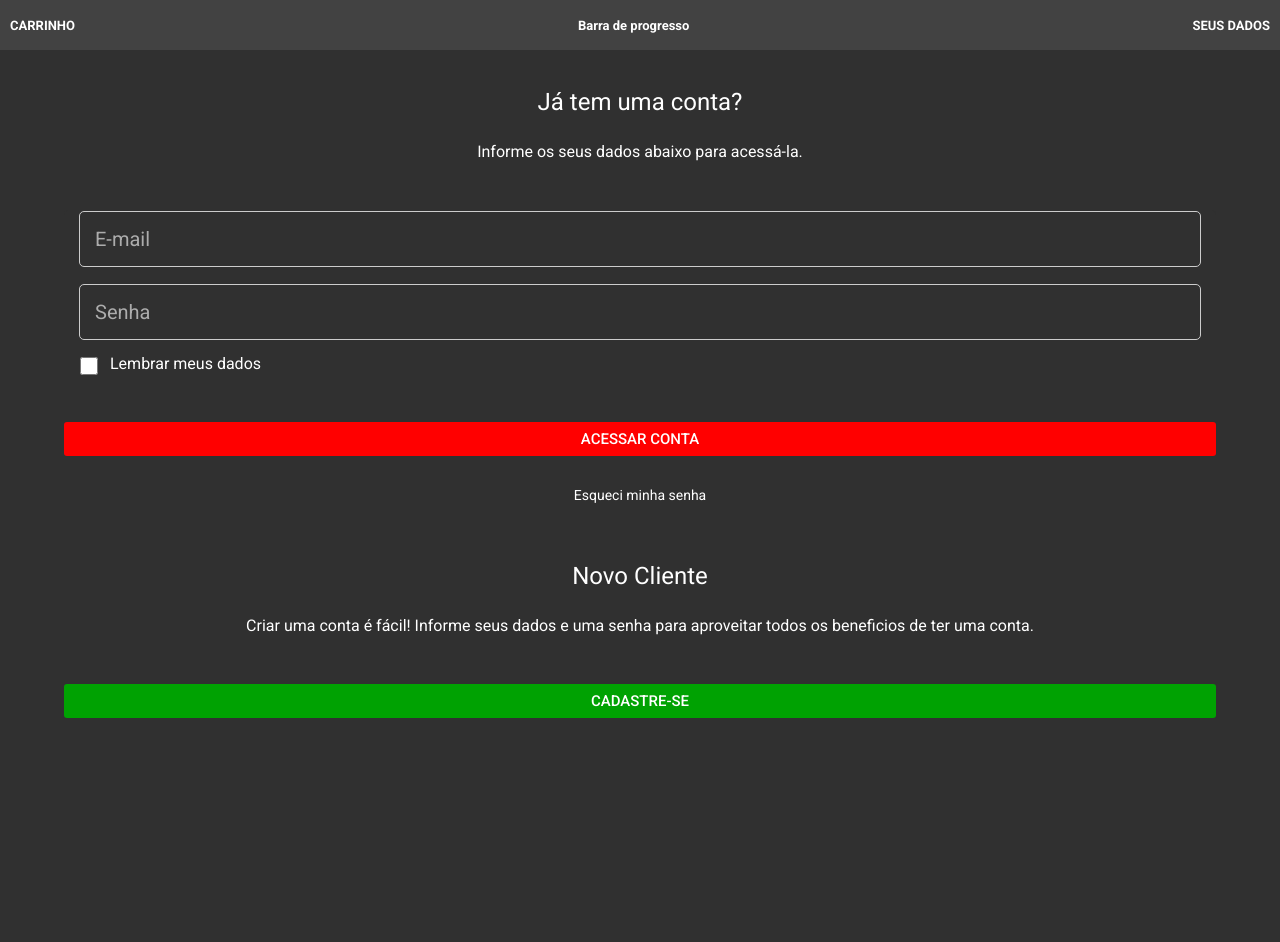
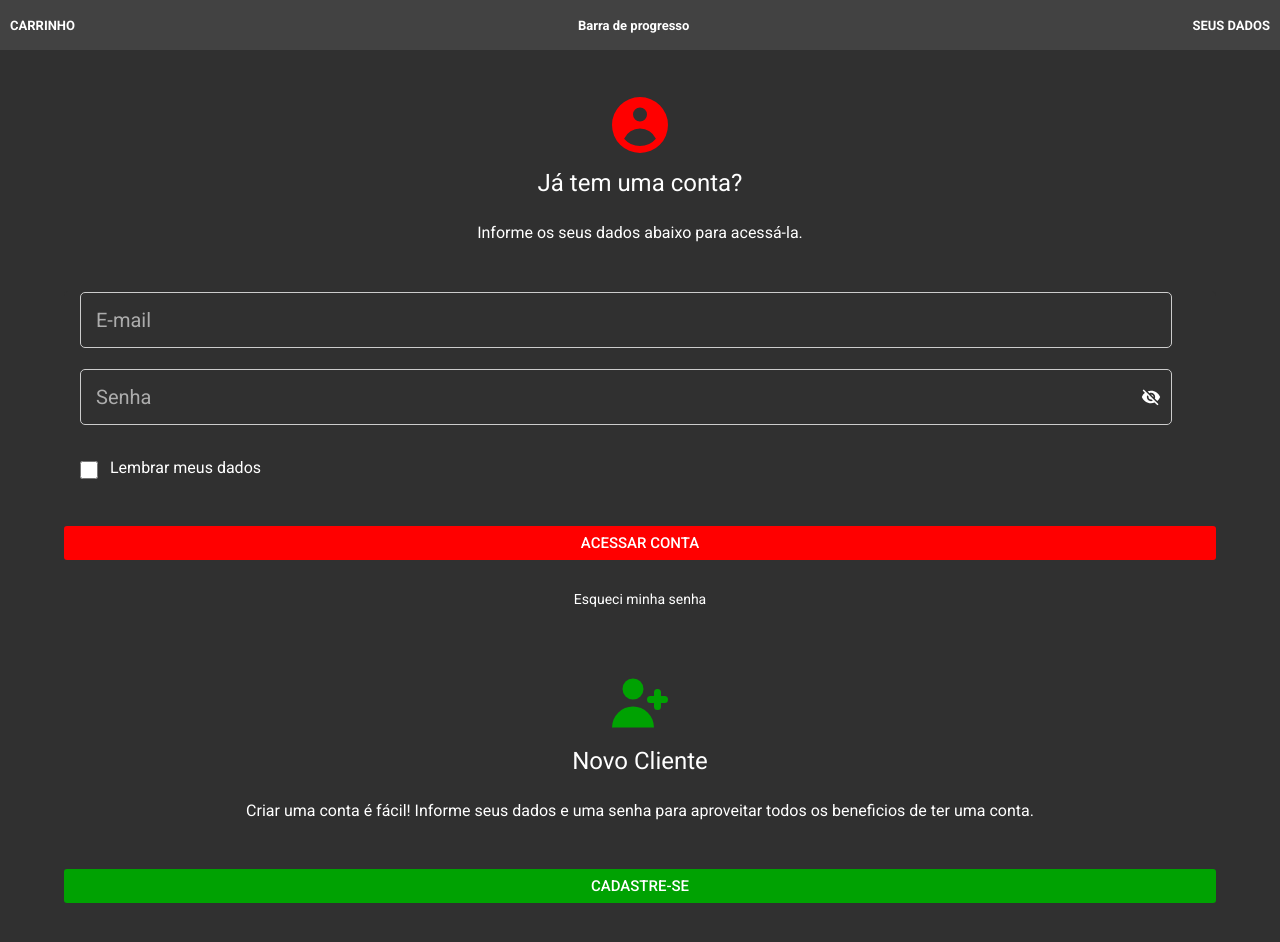
Before and after one commit to Gabriel-16n5/Boot-Ecommerce-End, a React (Create React App) app: page /login in a window 1280 px wide. Before the commit the page ends 800 px from the top, so only its background shows below. Built offline with nearby package versions, Linux system fonts and the light colour scheme.

Commit message:
SenhaEscondida

```diff
--- a/src/pages/LoginPage/index.js
+++ b/src/pages/LoginPage/index.js
@@ -1,11 +1,16 @@
 import { useState } from "react"
 import { useNavigate } from "react-router-dom"
-import { ContainerMain, Divtop, Divmenu, Button,Register } from "./styled"
+import { ContainerMain, Divtop, Divmenu, Button,Register,User,Newuser } from "./styled"
 import axios from "axios";
+import { MdVisibilityOff } from "react-icons/md";
+import { HiUserAdd,HiUserCircle } from "react-icons/hi";
+
+
 
 export default function LoginPage() {
     const navigate = useNavigate();
     const [data, setData] = useState({email:"",password:""})
+    const [hidden,setHidden] = useState("password")
 
     function register(e) {
         e.preventDefault();
@@ -24,6 +29,15 @@ export default function LoginPage() {
             alert(`Erro: ${err.response.status}, ${err.response.data}`)
         });
     }
+
+    function hides(e){
+        e.preventDefault();
+        if(hidden === "password"){
+            setHidden("text")
+        } else {
+            setHidden("password")
+        }
+    }
     return (
         <ContainerMain>
         <Divtop>
@@ -31,24 +45,29 @@ export default function LoginPage() {
             <h1>Barra de progresso</h1>
             <h1>SEUS DADOS</h1>
         </Divtop>
-        <Divmenu>
+        <Divmenu >
+           <User><HiUserCircle/></User>
             <h2>Já tem uma conta?</h2>
             <p>Informe os seus dados abaixo para acessá-la.</p>
             <form>
-
+                <span>
                 <input value={data.email} onChange={e => setData({ ...data, email: e.target.value })} placeholder="E-mail" type="email" />
-                <input value={data.password} onChange={e => setData({ ...data, password: e.target.value })} placeholder="Senha" type="password" />
-
+                <input value={data.password} onChange={e => setData({ ...data, password: e.target.value })} placeholder={`Senha`} type={hidden}/>
+                <span><MdVisibilityOff onClick={e => hides(e)}/></span>
+                </span>
                 <div>
                     <input type="checkbox" />
                     <p>Lembrar meus dados</p>
                 </div>
+
+
 
             </form>
             <Button onClick={e => register(e)}>ACESSAR CONTA</Button>
             <a onClick={() => navigate("/")}>Esqueci minha senha</a>
         </Divmenu>
         <Divmenu>
+        <Newuser><HiUserAdd/></Newuser>
         <h2>Novo Cliente</h2>
         <p>Criar uma conta é fácil! Informe seus dados e uma senha para aproveitar todos os beneficios de ter uma conta.</p>
         <Register onClick={e => navigate("/register")}>CADASTRE-SE</Register>
--- a/src/pages/LoginPage/styled.js
+++ b/src/pages/LoginPage/styled.js
@@ -1,5 +1,5 @@
 import styled from "styled-components"
-import { white, darkgray ,green} from "../../constants/colors"
+import { white, darkgray ,green, red} from "../../constants/colors"
 
 
 export const ContainerMain = styled.div`
@@ -54,10 +54,29 @@ input::placeholder{
 input{
     color:${white};
 }
+span{
+    width: calc(100% - 30px);
+    display:flex;
+    flex-direction:column;
+    position:relative;
+    input{
+        margin-bottom:20px;
+    }
+    span{
+        width:20px;
+        height:20px;
+        font-size:20px;
+        position:absolute;
+        bottom:38px;
+        right:40px;
+    }
+}
+
 div{
     width:90vw;
     display:flex;
     padding-left:15px;
+
     input{
         width:18px;
         height:18px;
@@ -77,3 +96,12 @@ font-size:15px;
 font-weight:500;
 background-color:${green};
 `
+
+export const User = styled.section`
+font-size:70px;
+color:${red};
+`
+export const Newuser = styled.section`
+font-size:70px;
+color:${green};
+`
--- a/src/pages/SignUpPage/index.js
+++ b/src/pages/SignUpPage/index.js
@@ -1,6 +1,7 @@
 import { useState } from "react"
 import { useNavigate } from "react-router-dom"
-import { ContainerMain, Divtop, Divmenu, Button } from "./styled"
+import { ContainerMain, Divtop, Divmenu, Button,User } from "./styled"
+import { HiUserAdd } from "react-icons/hi";
 import axios from 'axios'
 
 export default function SignUpPage() {
@@ -31,6 +32,7 @@ export default function SignUpPage() {
                 <h1>SEUS DADOS</h1>
             </Divtop>
             <Divmenu>
+               <User><HiUserAdd /></User>
                 <h2>Criar minha conta</h2>
                 <p>Informe seus dados abaixo para criar conta</p>
                 <form>
--- a/src/pages/SignUpPage/styled.js
+++ b/src/pages/SignUpPage/styled.js
@@ -1,5 +1,5 @@
 import styled from "styled-components"
-import { white, darkgray } from "../../constants/colors"
+import { white, darkgray, red } from "../../constants/colors"
 
 
 export const ContainerMain = styled.div`
@@ -69,3 +69,7 @@ color:${white};
 font-size:15px;
 font-weight:500;
 `
+export const User = styled.section`
+font-size:70px;
+color:${red};
+`
```
